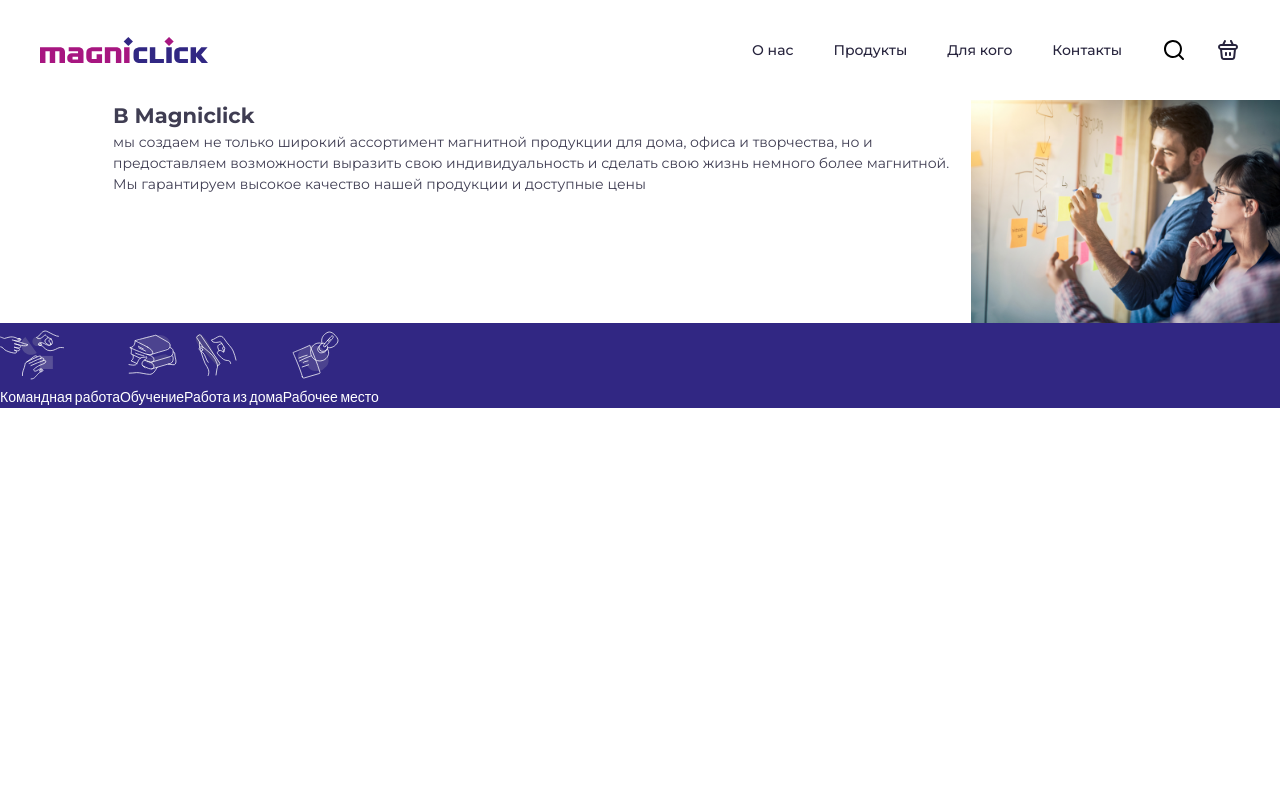
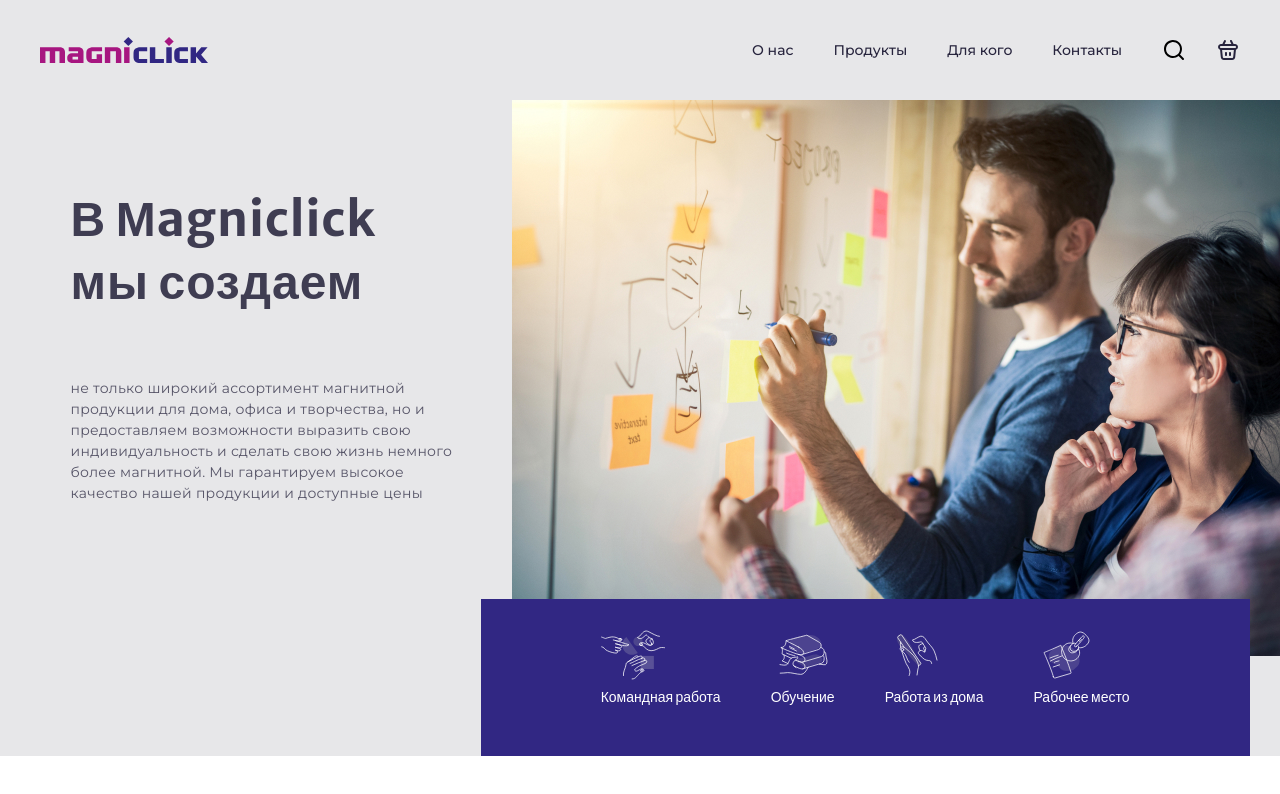
Before and after one commit to GuZaki/magniclick, a website built with Vite: page src/index.html in a window 1280 px wide. Built offline with nearby package versions, Linux system fonts and the light colour scheme.

Commit message:
promo section

```diff
--- a/src/index.html
+++ b/src/index.html
@@ -60,17 +60,12 @@
 
     <main>
       <section class="promo">
-        <div class="promo__inner">
+        <div class="container promo__inner">
           <h1 class="visually-hidden">Мagniclick - магазин магнитной продукции</h1>
 
           <div class="promo__content">
-            <h2 class="promo__title">В Мagniclick</h2>
-            <p class="promo__text">мы создаем не только широкий ассортимент магнитной продукции для дома, офиса и творчества, но и предоставляем возможности выразить свою индивидуальность и сделать свою жизнь немного более магнитной. Мы гарантируем высокое качество нашей продукции и доступные цены</p>
-          </div>
-
-          <div class="promo__img">
-            <img src="images/promo/bunner.jpg" alt="Баннер Мagniclick">
-          </div>
+            <h2 class="promo__title">В Мagniclick мы создаем</h2>
+            <p class="promo__text">не только широкий ассортимент магнитной продукции для дома, офиса и творчества, но и предоставляем возможности выразить свою индивидуальность и сделать свою жизнь немного более магнитной. Мы гарантируем высокое качество нашей продукции и доступные цены</p>
           </div>
 
           <ul class="promo__bottom-menu bottom-menu">
@@ -99,6 +94,9 @@
             </a>
             </li>
           </ul>
+        </div>
+
+
       </section>
 
     </main>
--- a/src/scss/_default.scss
+++ b/src/scss/_default.scss
@@ -77,7 +77,7 @@ section {
 }
 
 .container {
-  max-width: 1360px;
-  padding: 0 220px;
+  max-width: 1219px;
+  padding: 0 40px;
   margin: 0 auto;
 }
--- a/src/scss/components/_header.scss
+++ b/src/scss/components/_header.scss
@@ -6,7 +6,7 @@
     z-index: 10;
     color: $secondary-grey9;
     font-weight: 500;
-    background-color: inherit;
+    background-color: $secondary-grey1;
 
     &__inner {
         display: flex;
--- a/src/scss/components/_promo.scss
+++ b/src/scss/components/_promo.scss
@@ -2,35 +2,55 @@
 @use '../fonts' as *;
 
 .promo {
-
     padding-top: 100px;
+    padding-bottom: 252px;
+    background: $secondary-grey1 url('../images/promo/bunner.jpg') ;
+    background-repeat: no-repeat;
+    background-position: right;
 
     &__inner {
+        position: relative;
         display: flex;
-        padding-left: 113px;
     }
 
     &__content {
+        margin-top: 88px;
+        flex-basis: 388px;
     }
 
     &__title {
+        font-family: $second-family;
+        font-weight: 700;
+        font-size: 48px;
+        line-height: 1.3125;
+        letter-spacing: 0.02em;
+        margin-bottom: 64px;
     }
 
     &__text {
+        letter-spacing: 0.02em;
+        color: $secondary-grey7;
     }
 
     &__img {
+        flex-basis: 768px;
     }
 
     &__bottom-menu {
-        font-family: $second-family;
-        background-color: $primiry-purple;
-        color: $primiry-white;
+        position: absolute;
+        bottom: -252px;
+        right: 0;
     }
 }
 
 .bottom-menu {
     display: flex;
+    align-items: center;
+    gap: 50px;
+    padding: 24px 120px 48px;
+    background-color: $primiry-purple;
+    color: $primiry-white;
+    font-family: $second-family;
 
     &__item {
     }
```
Lines whose indentation alone changed are shown as unchanged.
